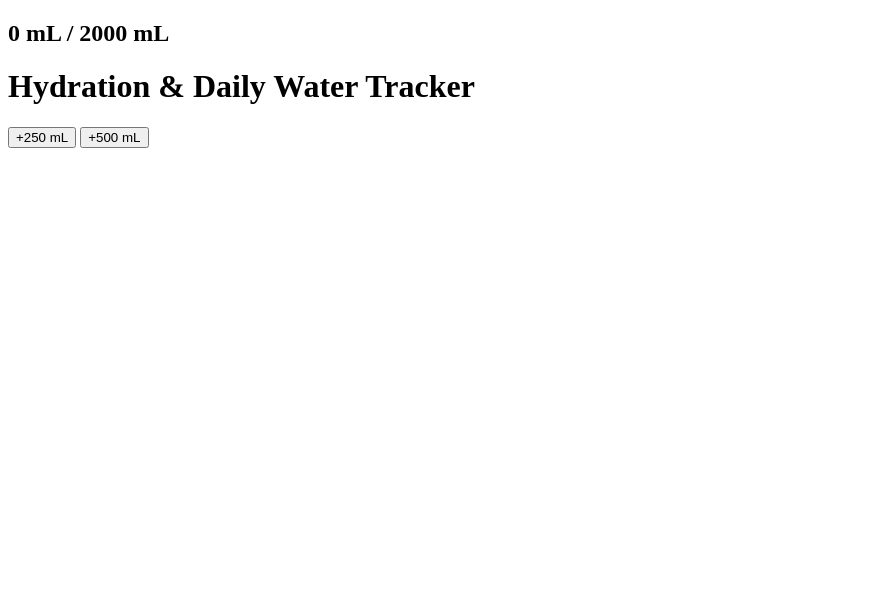
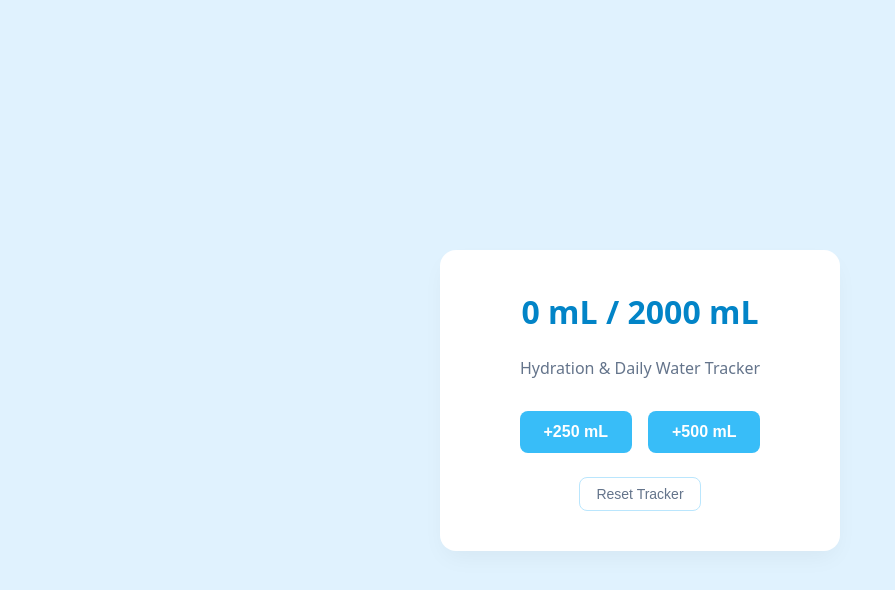
Before and after one commit to kenny1140/hydration-tracker, a plain HTML site: page index.html in a window 1280 px wide. Shown: the whole page, without its empty margins (0-895 px from the left). Drawn offline with Linux system fonts and the light colour scheme.

Commit message:
feat: add reset intake button and subtle styling

```diff
--- a/app.js
+++ b/app.js
@@ -3,6 +3,7 @@ let currentInTake = 0;
 
 const display = document.getElementById("progress-display");
 const btnContainer = document.getElementById("button-container");
+const resetBtn = document.getElementById("reset-btn");
 
 btnContainer.addEventListener("click", (e) => {
   if (e.target.classList.contains("add-btn")) {
@@ -12,3 +13,8 @@ btnContainer.addEventListener("click", (e) => {
     console.log(amount);
   }
 });
+
+resetBtn.addEventListener("click", () => {
+  currentInTake = 0;
+  display.textContent = `${currentInTake} mL / ${dailyGoal} mL`;
+});
--- a/index.html
+++ b/index.html
@@ -4,7 +4,7 @@
     <meta charset="UTF-8" />
     <meta name="viewport" content="width=device-width, initial-scale=1.0" />
     <title>Hydration & Daily Water Tracker</title>
-    <link rel="stylesheet" href="style.css" />
+    <link rel="stylesheet" href="styles.css" />
   </head>
   <body>
     <div class="tracker-card">
@@ -18,6 +18,7 @@
         <button class="add-btn" data-amount="250">+250 mL</button>
         <button class="add-btn" data-amount="500">+500 mL</button>
       </div>
+      <button id="reset-btn">Reset Tracker</button>
     </div>
     <script src="app.js"></script>
   </body>
--- a/styles.css
+++ b/styles.css
@@ -80,3 +80,20 @@ h1 {
 .add-btn:active {
   transform: scale(0.97);
 }
+
+#reset-btn {
+  margin-top: 1.5rem;
+  background: transparent;
+  border: 1px solid var(--accent-soft);
+  color: var(--text-muted);
+  padding: 0.5rem 1rem;
+  border-radius: 8px;
+  cursor: pointer;
+  font-size: 0.875rem;
+  transition: all 0.2s ease;
+}
+
+#reset-btn:hover {
+  background-color: var(--accent-soft);
+  color: var(--text-main);
+}
```
